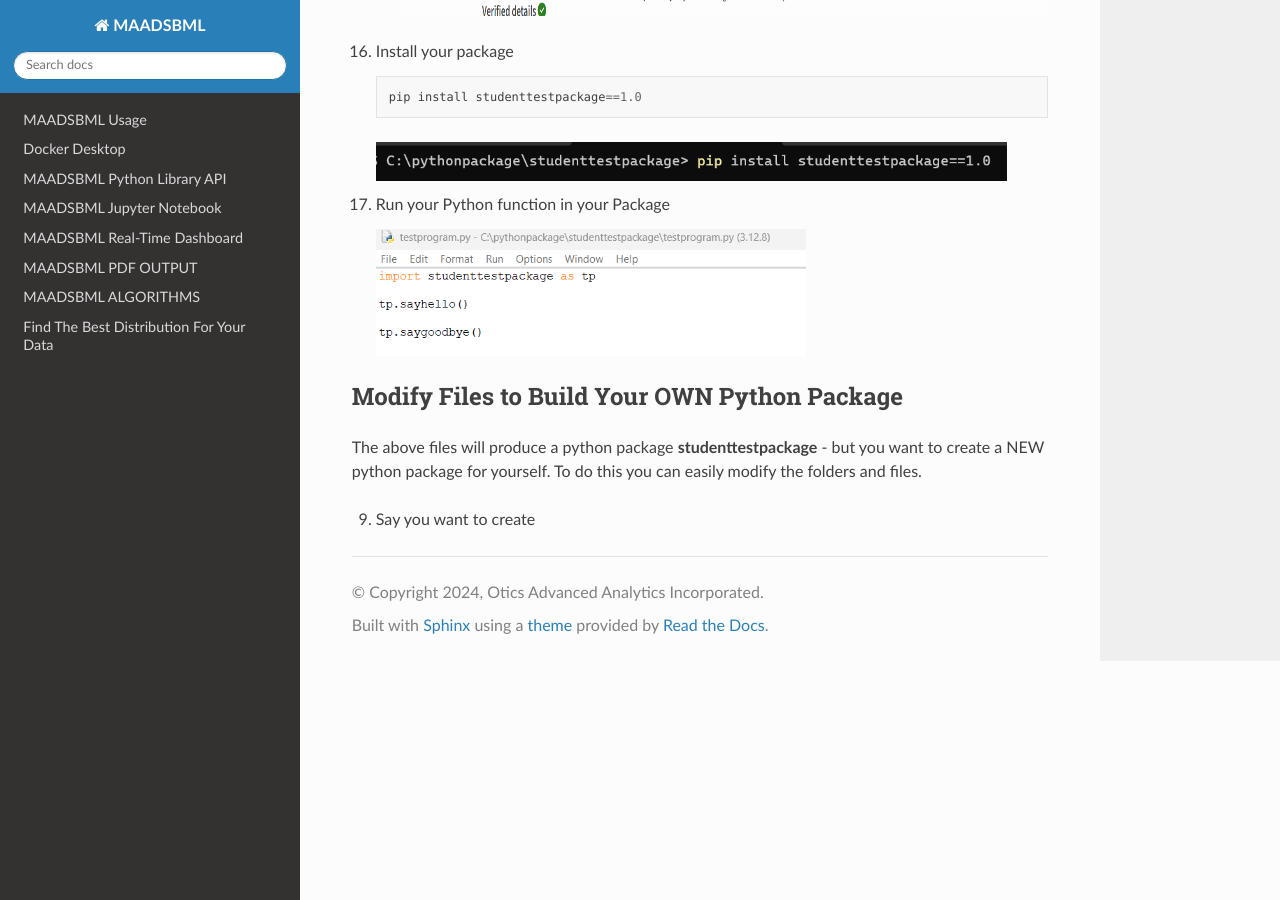
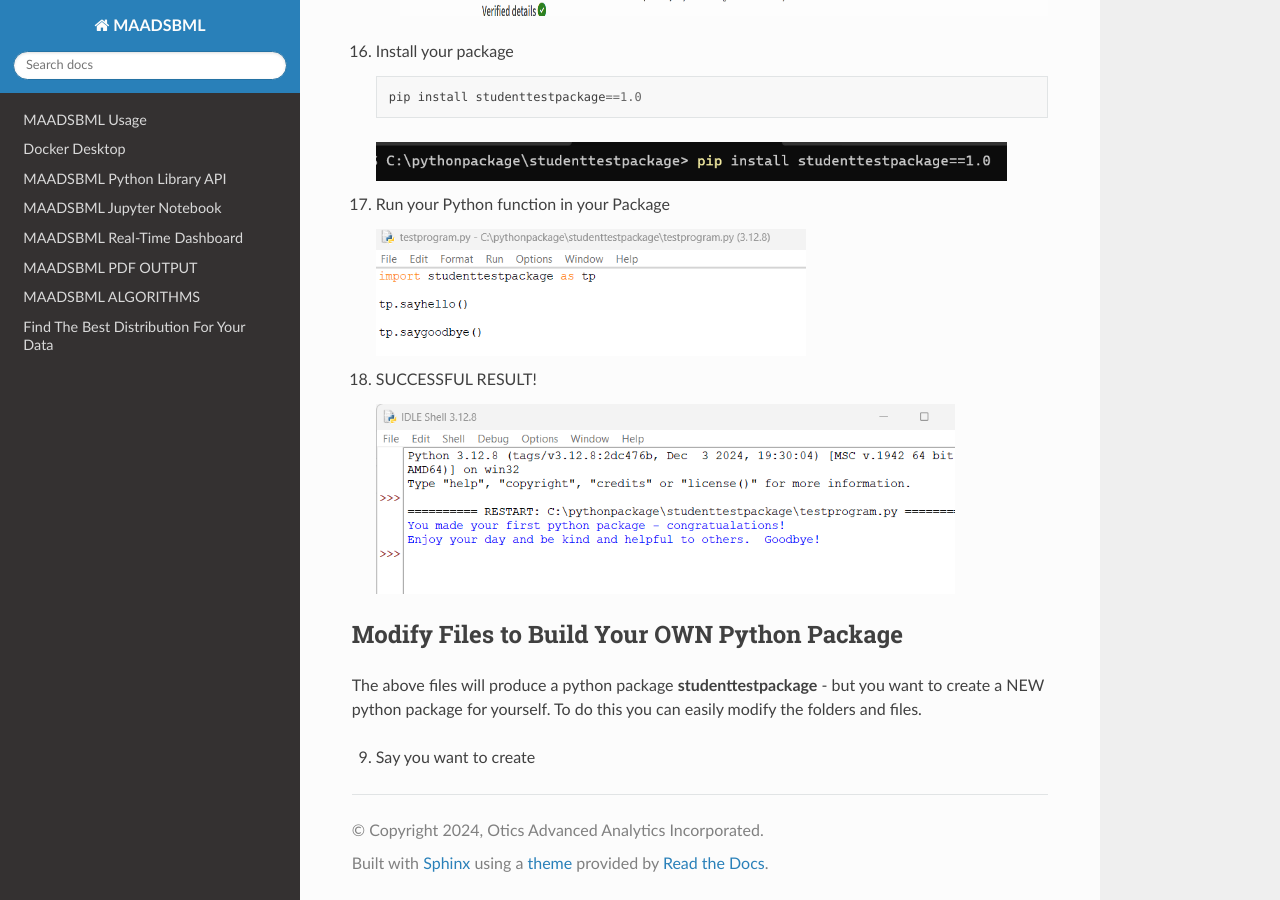
Before and after one commit to smaurice101/maadsbml, a Sphinx documentation site: the page built from docs/source/createpythonpackage.rst, in a window 1280 px wide and 900 px high, scrolled down 5052 px. Built offline with Sphinx 7.4.7 and the Read the Docs theme 3.1.0, drawn with Linux system fonts in a browser that asks for light colours.

Commit message:
Update createpythonpackage.rst

```diff
--- a/docs/source/createpythonpackage.rst
+++ b/docs/source/createpythonpackage.rst
@@ -160,6 +160,10 @@ You are ready to upload your package.  Follow these steps:
     .. figure:: tp14.png
        :scale: 70%
 
+18. SUCCESSFUL RESULT!
+
+    .. figure:: tp15.png
+       :scale: 70%
 
 Modify Files to Build Your OWN Python Package
 ---------------------------------------------
```
